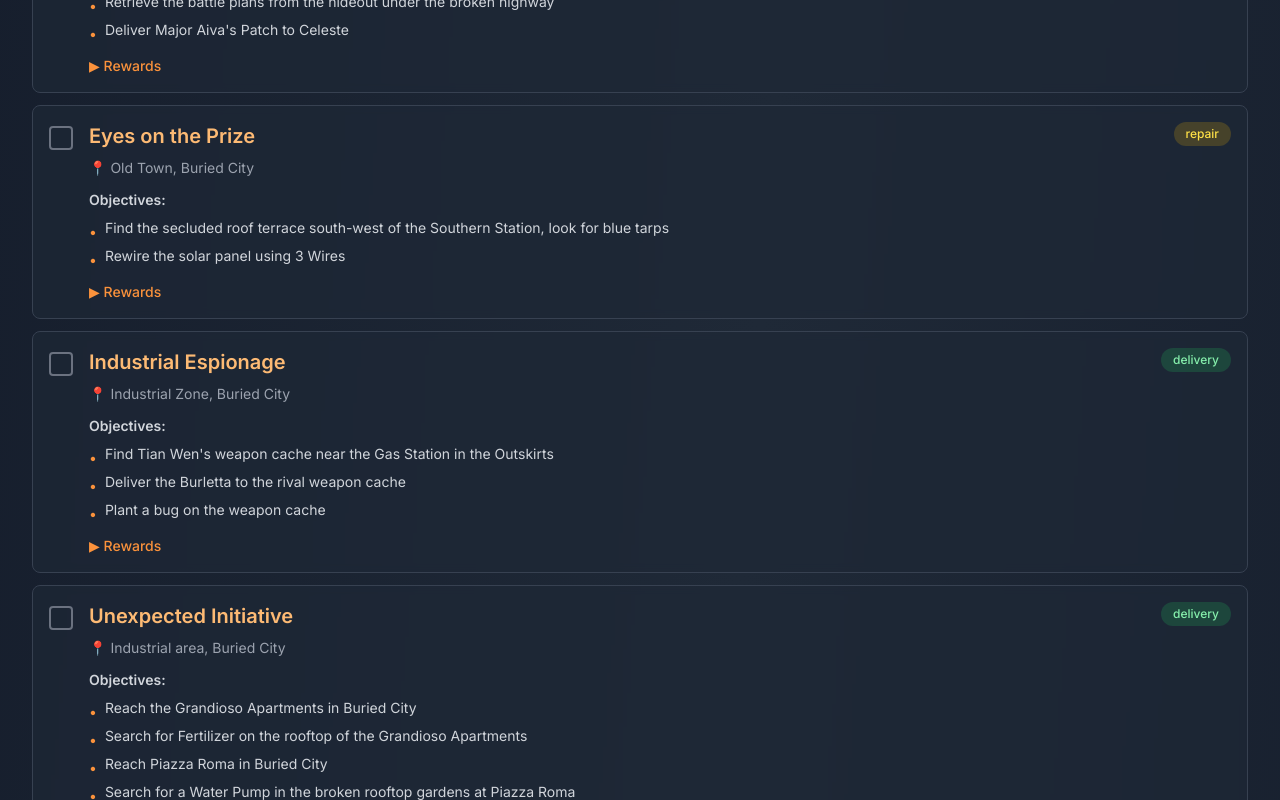
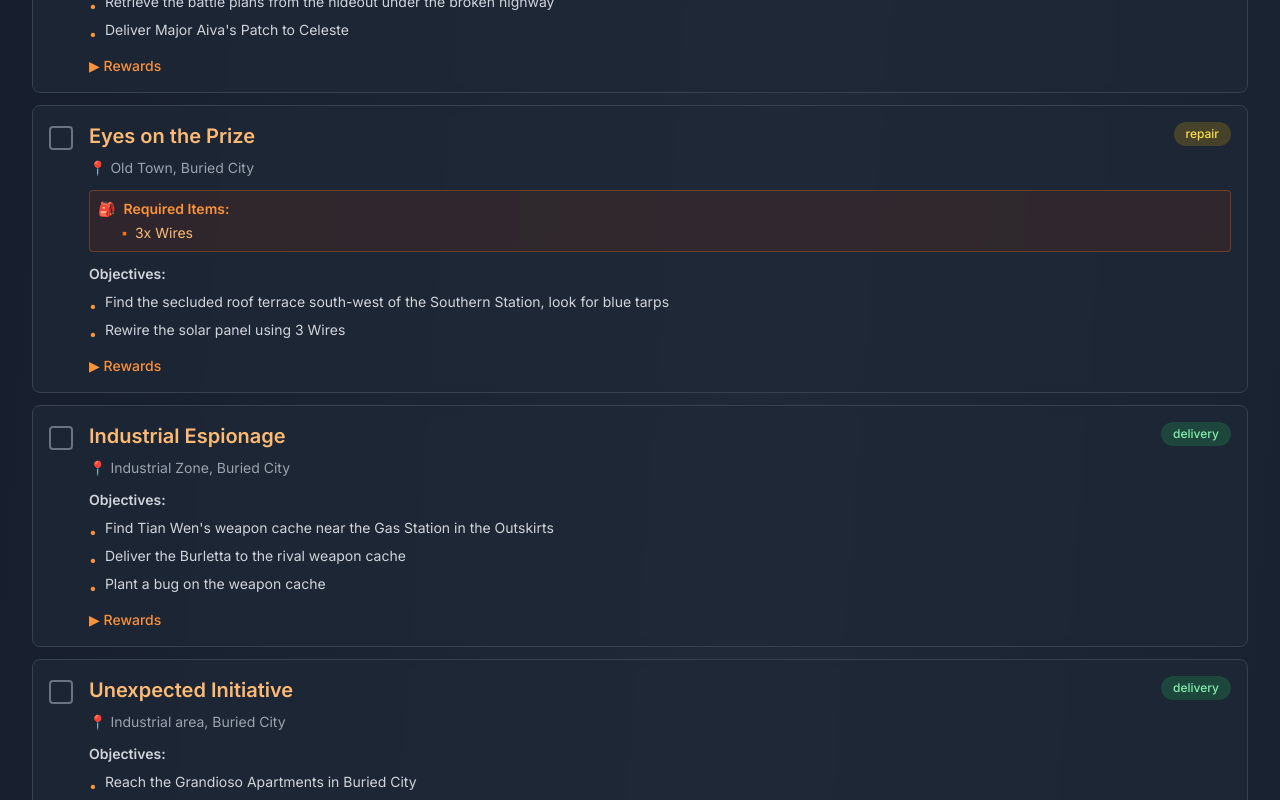
Before and after one commit to ctrlcmdshft/ArcQuest, a Next.js app: page / in a window 1280 px wide. Shown: the part 6660-7460 px from the top of the page. Built offline with nearby package versions, Linux system fonts and the light colour scheme.

Commit message:
Add required items display for quests (v1.4.1)

```diff
--- a/app/page.tsx
+++ b/app/page.tsx
@@ -192,6 +192,23 @@ export default function Home() {
 
                     <p className="text-sm text-gray-400 mb-3">📍 {quest.location}</p>
 
+                    {/* Required Items */}
+                    {quest.requiredItems && quest.requiredItems.length > 0 && (
+                      <div className="mb-3 p-2 bg-orange-900/20 border border-orange-500/30 rounded">
+                        <h4 className="text-sm font-semibold text-orange-400 mb-1 flex items-center gap-2">
+                          <span>🎒</span> Required Items:
+                        </h4>
+                        <ul className="space-y-1">
+                          {quest.requiredItems.map((item, idx) => (
+                            <li key={idx} className="text-sm text-orange-300 flex items-center gap-2 ml-6">
+                              <span className="text-orange-500">▪</span>
+                              {item}
+                            </li>
+                          ))}
+                        </ul>
+                      </div>
+                    )}
+
                     {/* Objectives */}
                     <div className="mb-3">
                       <h4 className="text-sm font-semibold text-gray-300 mb-2">Objectives:</h4>
@@ -272,7 +289,7 @@ export default function Home() {
       {/* Footer */}
       <footer className="bg-black/40 border-t border-gray-700 py-6 mt-12">
         <div className="max-w-7xl mx-auto px-4 sm:px-6 lg:px-8 text-center text-gray-400 text-sm">
-          <p>ARC Raiders Quest Tracker v1.4.0 • {totalQuests} Total Quests</p>
+          <p>ARC Raiders Quest Tracker v1.4.1 • {totalQuests} Total Quests</p>
           <p className="mt-2">Data sources: <a href="https://arcraiders.wiki/wiki/Quests" className="text-orange-400 hover:text-orange-300" target="_blank" rel="noopener noreferrer">ARC Raiders Wiki</a> • <a href="https://patchcrazy.co.uk/all-arc-raiders-quest-list-rewards-objectives-and-locations/" className="text-orange-400 hover:text-orange-300 ml-2" target="_blank" rel="noopener noreferrer">PatchCrazy.co.uk</a></p>
           <p className="mt-1 text-gray-500 text-xs">Last updated: November 29, 2025</p>
         </div>
--- a/lib/questData.ts
+++ b/lib/questData.ts
@@ -8,6 +8,7 @@ export interface Quest {
   guideUrl?: string;
   guideSteps?: string[];
   tips?: string[];
+  requiredItems?: string[];
 }
 
 // All quests in quest tree progression order (matching official quest tree)
@@ -599,6 +600,7 @@ export const allQuests: Quest[] = [
     ],
     rewards: ['1x Extended Shotgun Mag II', '1x Extended Medium Mag II'],
     category: 'repair',
+    requiredItems: ['3x Wires'],
     guideSteps: [
       'Obtain 3 Wires before starting',
       'Deploy to Buried City, Old Town area',
@@ -802,6 +804,7 @@ export const allQuests: Quest[] = [
     ],
     rewards: ['5x Blue Light Stick', '3x Antiseptic', '5x Durable Cloth'],
     category: 'repair',
+    requiredItems: ['5x Wires', '2x Batteries'],
     guideSteps: [
       'Obtain 5 Wires and 2 Batteries before starting',
       'Deploy to Buried City',
```
